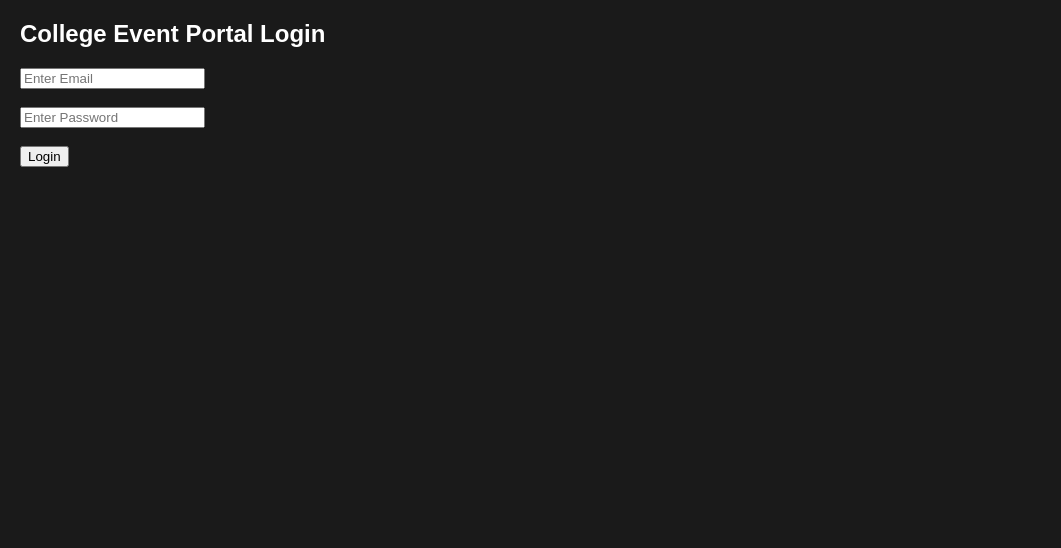
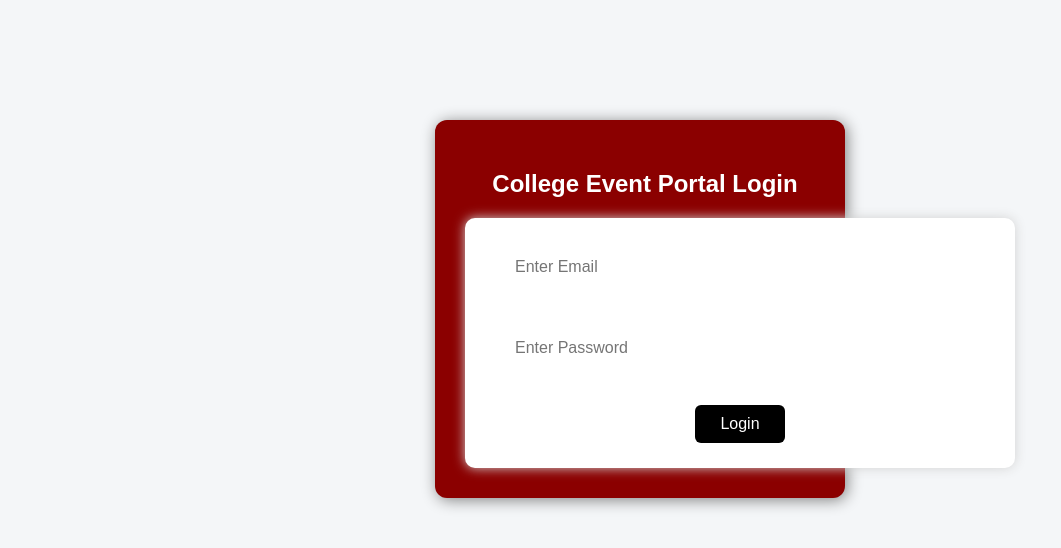
Before and after one commit to AkashSH0007/College-Event-Managament-system, a Flask app: page / in a window 1280 px wide. Shown: the top 548 px of the page, without its empty margins (0-1061 px from the left). Run offline with Flask 3, Linux system fonts and the light colour scheme; some libraries are stand-ins or nearby versions.

Commit message:
Refactor CSS styles for improved layout and design

```diff
--- a/static/style.css
+++ b/static/style.css
@@ -1,25 +1,66 @@
 body {
-    background-color: #1a1a1a;
+font-family: Arial, sans-serif;
+background-color: #f4f6f8;
+margin: 40px;
+}
+
+h2 {
+color: #2c3e50;
+margin-left: 10px;
+}
+
+form {
+background-color: white;
+padding: 25px;
+width: 500px;
+border-radius: 10px;
+box-shadow: 0px 0px 12px lightgray;
+}
+
+label {
+font-size: 18px;
+font-weight: bold;
+}
+
+input {
+width: 100%;
+padding: 10px;
+margin-top: 5px;
+margin-bottom: 20px;
+font-size: 16px;
+}
+
+button {
+background-color: #3498db;
 color: white;
-    font-family: Arial, sans-serif;
-    margin: 20px;
+padding: 12px 20px;
+border: none;
+font-size: 16px;
+border-radius: 5px;
+cursor: pointer;
+}
+
+button:hover {
+background-color: #2980b9;
 }
 
 .navbar {
-    background-color: black;
+background-color: #2c3e50;
 padding: 15px;
 margin-bottom: 20px;
+border-radius: 8px;
 }
 
 .navbar a {
 color: white;
 text-decoration: none;
 margin-right: 20px;
+font-size: 16px;
 font-weight: bold;
 }
 
 .navbar a:hover {
-    color: #ff4d4d;
+color: #3498db;
 }
 
 .card-container {
@@ -29,25 +70,55 @@ body {
 }
 
 .card {
-    background-color: #8b0000;
+    background: #f2d96b;
     padding: 20px;
-    width: 220px;
-    border-radius: 10px;
-    text-align: center;
+    width: 200px;
     font-weight: bold;
-    box-shadow: 2px 2px 10px gray;
+    border-radius: 8px;
 }
 
 .chart-row {
     display: flex;
-    gap: 40px;
+    gap: 30px;
     margin-bottom: 30px;
 }
 
 canvas {
     width: 400px !important;
     height: 300px !important;
-    background-color: white;
-    border-radius: 10px;
+}
+
+.login-box {
+    width: 350px;
+    margin: 120px auto;
+    background-color: #8b0000;
+    padding: 30px;
+    border-radius: 12px;
+    text-align: center;
+    box-shadow: 2px 2px 15px gray;
+}
+
+.login-box h2 {
+    color: white;
+    margin-bottom: 20px;
+}
+
+.login-box input {
+    width: 90%;
     padding: 10px;
+    border-radius: 6px;
+    border: none;
 }
+
+.login-box button {
+    background-color: black;
+    color: white;
+    padding: 10px 25px;
+    border: none;
+    border-radius: 6px;
+    cursor: pointer;
+}
+
+.login-box button:hover {
+    background-color: #333;
+}
```
Lines whose indentation alone changed are shown as unchanged.
